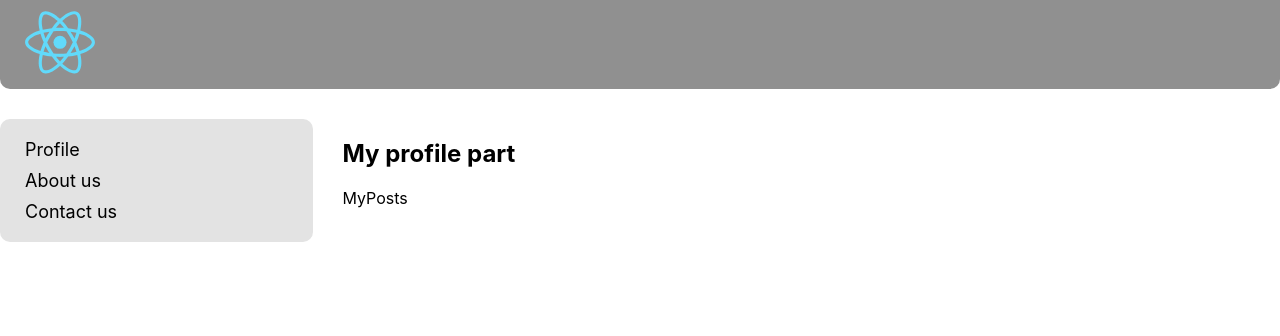
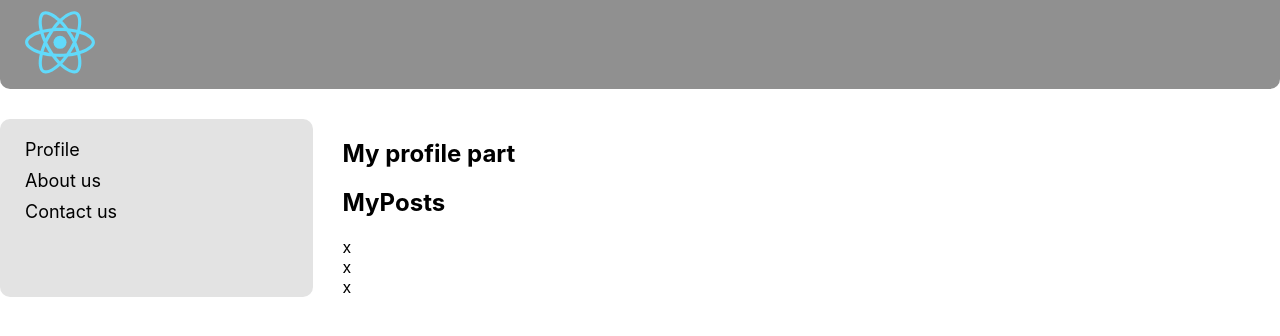
Before and after one commit to develoopgit/kamasutra, a React (Create React App) app: page / in a window 1280 px wide. Shown: the top 336 px of the page. Built offline with nearby package versions, Linux system fonts and the light colour scheme.

Commit message:
create Post

```diff
--- /dev/null
+++ b/src/components/Profile/MyPosts/MyPosts.jsx
@@ -0,0 +1,16 @@
+import React from "react"
+import s from "./MyPosts.module.css"
+import Post from "./Post/Post"
+
+function MyPosts() {
+	return (
+		<div>
+			<h2>MyPosts</h2>
+			<Post />
+			<Post />
+			<Post />
+		</div>
+	)
+}
+
+export default MyPosts
--- a/src/components/Profile/MyPosts/Post/MyPosts.jsx
+++ /dev/null
@@ -1,8 +0,0 @@
-import React from "react"
-import s from "./MyPosts.module.css"
-
-function MyPosts() {
-	return <div>MyPosts</div>
-}
-
-export default MyPosts
--- /dev/null
+++ b/src/components/Profile/MyPosts/Post/Post.jsx
@@ -0,0 +1,7 @@
+import React from "react"
+
+function Post() {
+	return <div>x</div>
+}
+
+export default Post
--- a/src/components/Profile/Profile.jsx
+++ b/src/components/Profile/Profile.jsx
@@ -1,4 +1,4 @@
-import MyPosts from "./MyPosts/Post/MyPosts"
+import MyPosts from "./MyPosts/MyPosts"
 import style from "./Profile.module.css"
 
 const Profile = () => {
```
Also changed, not shown: src/components/Profile/MyPosts/MyPosts.module.css (added), src/components/Profile/MyPosts/Post/MyPosts.module.css (deleted), src/components/Profile/MyPosts/Post/Post.component.css (added).
